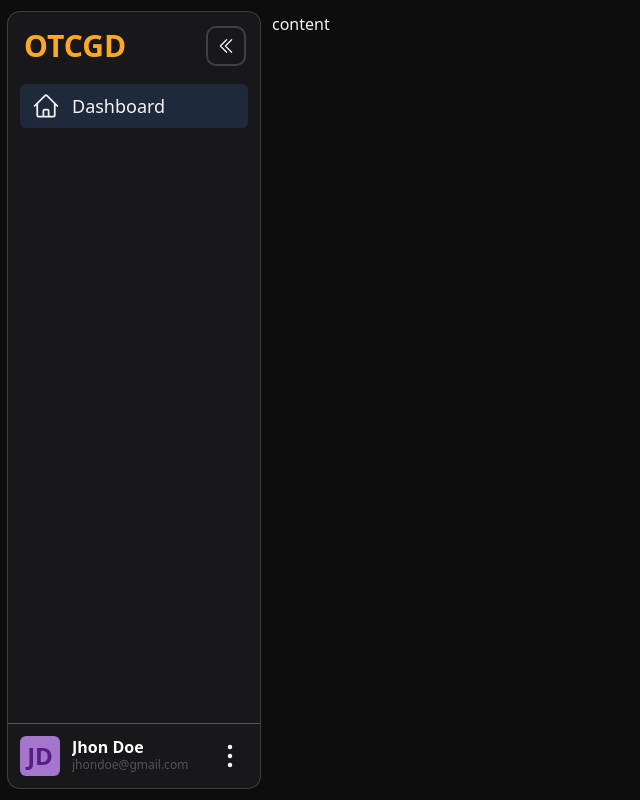
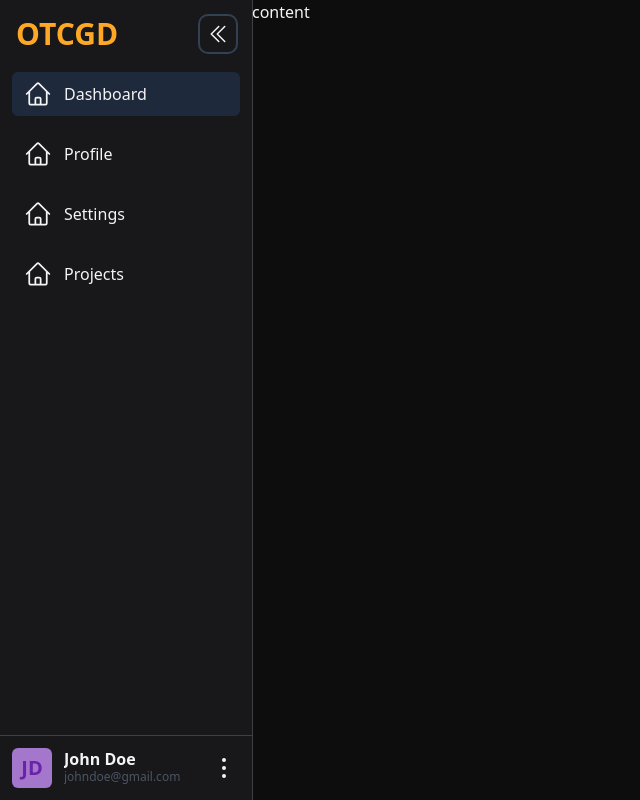
Before and after one commit to LeventeStancz/project-manager-frontend-reactjs-tailwindcss, a React (Create React App) app: page / in a window 1280 px wide. Shown: the whole page, without its empty margins (0-640 px from the left). Built offline with nearby package versions, Linux system fonts and the light colour scheme.

Commit message:
feat: redesign finished

```diff
--- a/src/components/Sidebar/Sidebar.js
+++ b/src/components/Sidebar/Sidebar.js
@@ -13,71 +13,71 @@ export default function Sidebar({ children }) {
   const [expanded, setExpanded] = useState(true);
 
   return (
-    <aside className="h-full w-fit">
-      <nav className="h-full flex flex-col bg-zinc-900 rounded-xl ring-1 ring-zinc-700">
+    <aside className="h-screen">
+      <nav className="h-full flex flex-col bg-zinc-900 ring-1 ring-zinc-700">
         <div
-          className={`p-4 flex flex-row  ${
-            expanded ? "justify-between gap-x-4" : "justify-center"
-          } items-center`}
+          className={`p-4 flex flex-row
+           justify-between
+         items-center`}
         >
           <h1
-            className={`text-3xl text-custom-orange font-bold overflow-hidden transition-all duration-300 ${
+            className={`text-3xl text-custom-orange font-bold overflow-hidden transition-all duration-500 ${
               expanded ? "w-32" : "w-0"
             }`}
           >
             OTCGD
           </h1>
-
           <button
             onClick={() => setExpanded((curr) => !curr)}
-            className="relative group p-2 ring-2 ring-zinc-700 hover:ring-zinc-500 rounded-lg"
+            className={`relative group p-1.5 ${
+              !expanded && "mr-1"
+            } rounded-lg ring-2 ring-slate-700 hover:ring-slate-600`}
           >
             {!expanded && (
               <div
-                className="absolute left-full top-1 rounded-md px-2 py-1 ml-6
-          bg-zinc-200 text-black text-sm
-          invisible opacity-20 -translate-x-3 transition-all duration-300
-          group-hover:visible group-hover:opacity-100 group-hover:translate-x-0"
+                className={`
+          absolute left-full rounded-md px-2 py-1 ml-6
+          bg-slate-600 text-slate-300 text-sm
+          invisible opacity-20 -translate-x-3 transition-all duration-500
+          group-hover:visible group-hover:opacity-100 group-hover:translate-x-0
+      `}
               >
                 Open
               </div>
             )}
             {expanded ? (
-              <ChevronDoubleLeftIcon className="text-zinc-100 w-5 h-5" />
+              <ChevronDoubleLeftIcon className="w-6 h-6" />
             ) : (
-              <ChevronDoubleRightIcon className="text-zinc-100 w-5 h-5" />
+              <ChevronDoubleRightIcon className="w-6 h-6" />
             )}
           </button>
         </div>
 
         <SidebarContext.Provider value={{ expanded }}>
-          <ul className="flex-1 px-3">{children}</ul>
+          <div className="flex-1 px-3 flex flex-col gap-y-2">{children}</div>
         </SidebarContext.Provider>
 
-        <div
-          className={
-            "border-t border-zinc-600 flex p-3 " +
-            (!expanded && "justify-center")
-          }
-        >
-          <div className="w-10 h-10 rounded-md bg-custom-purple flex justify-center items-center">
-            <h3 className="text-purple-900 font-bold text-2xl">JD</h3>
+        <div className="ring-1 ring-zinc-700 flex p-3">
+          <div
+            className={`w-10 h-10 ${
+              !expanded && "ml-1"
+            } rounded-md flex justify-center items-center bg-custom-purple`}
+          >
+            <h4 className="font-bold text-xl text-purple-800">JD</h4>
           </div>
           <div
             className={`
               flex justify-between items-center
-              overflow-hidden transition-all duration-300 ${
+              overflow-hidden transition-all duration-500 ${
                 expanded ? "w-44 ml-3" : "w-0"
               }
           `}
           >
-            <div className="leading-4 truncate text-zinc-600 overflow-hidden">
-              <h4 className="text-white font-semibold">Jhon Doe</h4>
-              <span className="text-xs">jhondoe@gmail.com</span>
+            <div className="leading-4">
+              <h4 className="font-semibold">John Doe</h4>
+              <span className="text-xs text-gray-600">johndoe@gmail.com</span>
             </div>
-            <button>
-              <EllipsisVerticalIcon className="w-9 h-9" />
-            </button>
+            <EllipsisVerticalIcon className="w-8 h-8" />
           </div>
         </div>
       </nav>
@@ -97,26 +97,27 @@ export function SidebarItem({
     <NavLink to={href}>
       {({ isActive }) => {
         return (
-          <li
+          <div
             className={`
 
         relative flex items-center py-2 px-3 my-1
         font-medium rounded-md cursor-pointer
-        transition-colors group
-        ${isActive ? " bg-slate-800" : " hover:bg-slate-700"}
+        transition-colors group duration-500
+        ${isActive ? " bg-slate-800" : " hover:bg-slate-600"}
     `}
           >
             {icon}
             <span
-              className={`text-lg overflow-hidden transition-all duration-300 ${
-                expanded ? "w-fit ml-3" : "w-0"
+              className={`
+              overflow-hidden transition-all duration-500 ${
+                expanded ? "w-32 ml-3" : "w-0"
               }`}
             >
               {text}
             </span>
             {alert && (
               <div
-                className={`absolute right-2 w-2 h-2 rounded-full bg-custom-purple  ${
+                className={`absolute right-2 w-2 h-2 rounded bg-indigo-400 ${
                   expanded ? "" : "top-2"
                 }`}
               />
@@ -126,15 +127,15 @@ export function SidebarItem({
               <div
                 className={`
           absolute left-full rounded-md px-2 py-1 ml-6
-          bg-zinc-200 text-black text-sm
-          invisible opacity-20 -translate-x-3 transition-all duration-300
+          bg-slate-600 text-slate-300 text-sm
+          invisible opacity-20 -translate-x-3 transition-all duration-500
           group-hover:visible group-hover:opacity-100 group-hover:translate-x-0
       `}
               >
                 {text}
               </div>
             )}
-          </li>
+          </div>
         );
       }}
     </NavLink>
--- a/src/layouts/MainLayout.js
+++ b/src/layouts/MainLayout.js
@@ -5,12 +5,27 @@ import Sidebar, { SidebarItem } from "../components/Sidebar/Sidebar";
 
 function MainLayout() {
   return (
-    <div className="h-full w-full flex flex-row flex-nowrap px-2 py-3 gap-x-3">
+    <div className="h-full w-full flex flex-row flex-nowrap">
       <Sidebar>
         <SidebarItem
           href="/"
           icon={<HomeIcon className="w-7 h-7" />}
           text={"Dashboard"}
+        />
+        <SidebarItem
+          href="/profile"
+          icon={<HomeIcon className="w-7 h-7" />}
+          text={"Profile"}
+        />
+        <SidebarItem
+          href="/asd"
+          icon={<HomeIcon className="w-7 h-7" />}
+          text={"Settings"}
+        />
+        <SidebarItem
+          href="/bfc"
+          icon={<HomeIcon className="w-7 h-7" />}
+          text={"Projects"}
         />
       </Sidebar>
       <Outlet />
```
